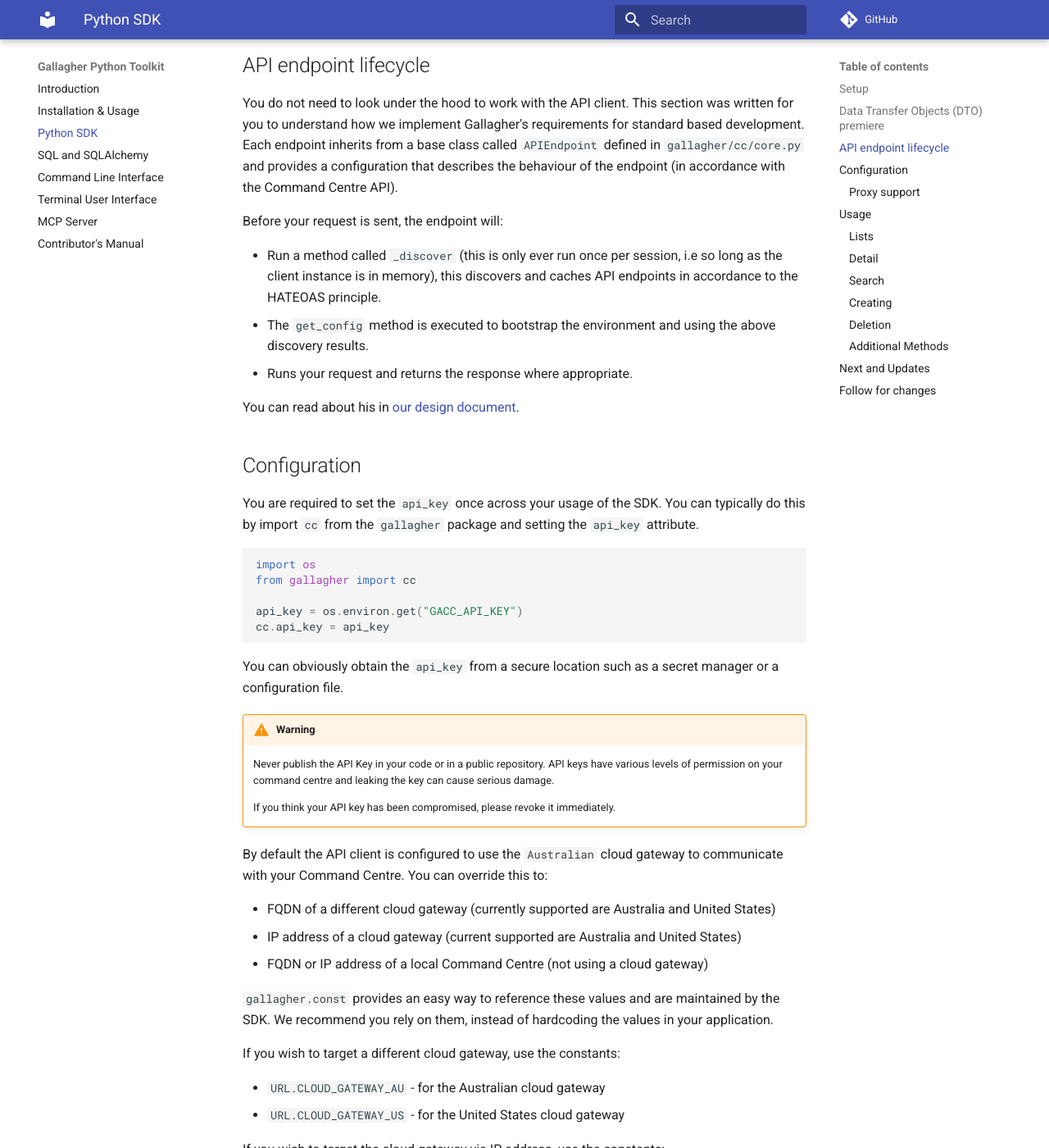
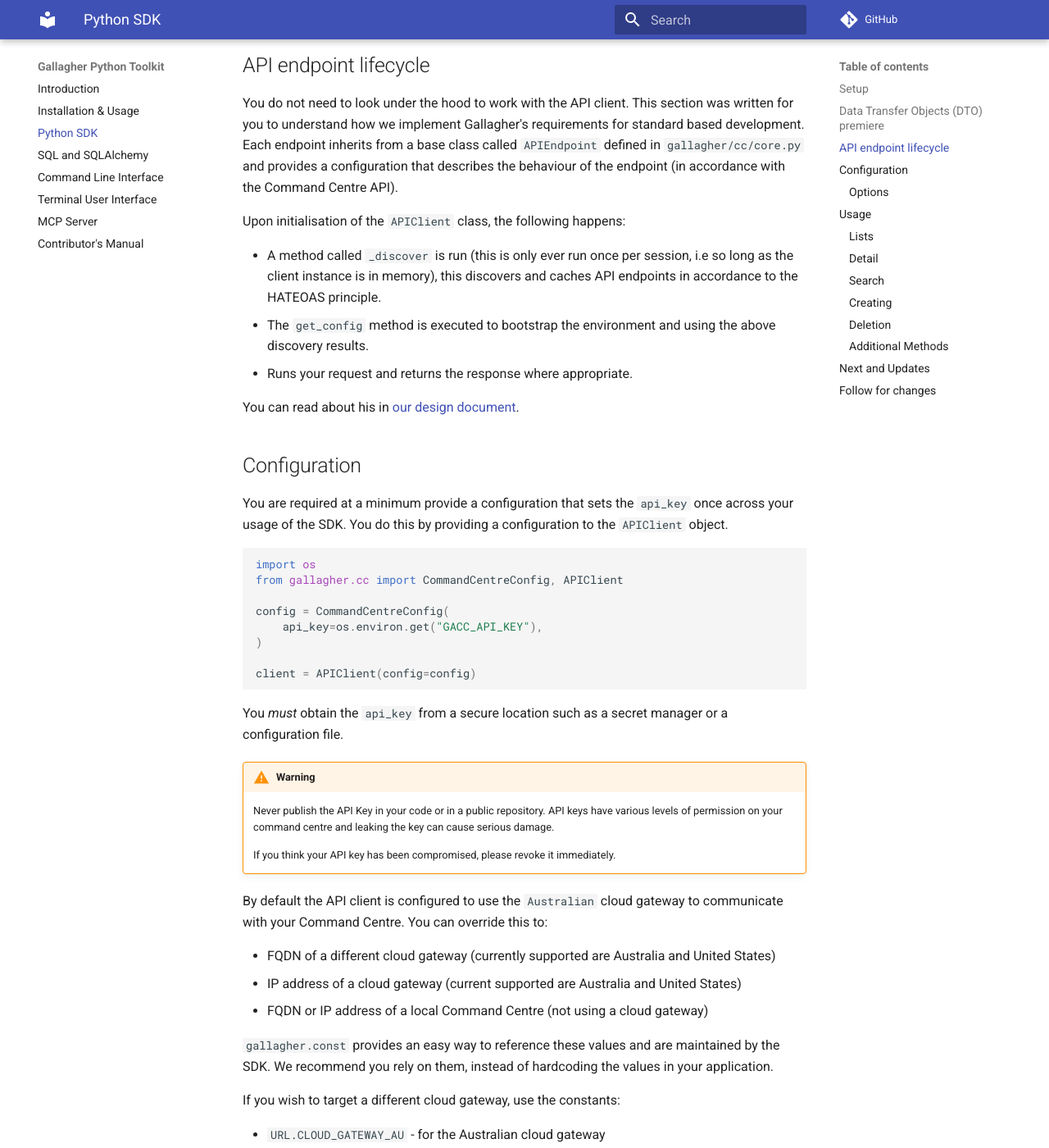
Before and after one commit to anomaly/gallagher, an MkDocs documentation site: the page built from docs/docs/python-sdk.md, in a window 1280 px wide and 1400 px high, scrolled down 1656 px. Shown: the whole window at 82% size. Built offline with MkDocs 1.6.1 and Material for MkDocs 9.7.7, drawn with Linux system fonts in a browser that asks for light colours; comment, search, counter and statistics services are not loaded; some of the changed text lies outside the part shown.

Commit message:
docs: starts refactor of docs post #96

````diff
--- a/docs/docs/python-sdk.md
+++ b/docs/docs/python-sdk.md
@@ -51,9 +51,9 @@
 
 You do not need to look under the hood to work with the API client. This section was written for you to understand how we implement Gallagher's requirements for standard based development. Each endpoint inherits from a base class called `APIEndpoint` defined in `gallagher/cc/core.py` and provides a configuration that describes the behaviour of the endpoint (in accordance with the Command Centre API).
 
-Before your request is sent, the endpoint will:
+Upon initialisation of the `APIClient` class, the following happens:
 
-- Run a method called `_discover` (this is only ever run once per session, i.e so long as the client instance is in memory), this discovers and caches API endpoints in accordance to the HATEOAS principle.
+- A method called `_discover` is run (this is only ever run once per session, i.e so long as the client instance is in memory), this discovers and caches API endpoints in accordance to the HATEOAS principle.
 - The `get_config` method is executed to bootstrap the environment and using the above discovery results.
 - Runs your request and returns the response where appropriate.
 
@@ -61,17 +61,20 @@
 
 ## Configuration
 
-You are required to set the `api_key` once across your usage of the SDK. You can typically do this by import `cc` from the `gallagher` package and setting the `api_key` attribute.
+You are required at a minimum provide a configuration that sets the `api_key` once across your usage of the SDK. You do this by providing a configuration to the `APIClient` object.
 
 ```python
 import os
-from gallagher import cc
+from gallagher.cc import CommandCentreConfig, APIClient
 
-api_key = os.environ.get("GACC_API_KEY")
-cc.api_key = api_key
+config = CommandCentreConfig(
+    api_key=os.environ.get("GACC_API_KEY"),
+)
+
+client = APIClient(config=config)
 ```
 
-You can obviously obtain the `api_key` from a secure location such as a secret manager or a configuration file.
+You _must_ obtain the `api_key` from a secure location such as a secret manager or a configuration file.
 
 !!! warning
 
@@ -104,26 +107,15 @@
     which are passed as an array to the `APIEndpoint` class. The SDK will automatically
     cycle through the addresses in case of a failure.
 
-You can override the address of the gateway in a similar the way to setting the `api_key`:
+### Options
 
-```python
-from gallagher import cc
-from gallagher.const import URL
-
-cc.api_base = URL.CLOUD_GATEWAY_US
-```
-
-In cases where you are targeting a local Command Centre, you can set the `api_base` to the FQDN or IP address of the Command Centre that's locally accessible on the network.
-
-### Proxy support
+- `api_key`
+- `file_tls_certificate` - path to a client TLS certificate
+- `file_tls_key` - path to a client TLS key
+- `api_base` - base URL of the Command Centre or cloud gateway
+- `proxy` - proxy URL to use for HTTP requests
 
 Thanks to `httpx` we have proxy support built in out of the box. By default the `proxy` is set to `None` indicating that one isn't in use. If you wish to use a proxy for your use case, then simply set the `proxy` attribute on the `cc` object like you would the `api_base` or `api_key`.
-
-```python
-from gallagher import cc
-
-cc.proxy = "http://username:password@proxy.example.com:8080"
-```
 
 For information on advanced configuration options [see the httpx documentation](https://www.python-httpx.org/advanced/proxies/). As always be very careful where you retrieve the proxy information from, and do not version control it.
 
@@ -139,22 +131,28 @@
 import asyncio
 
 # Import the client and models
-from gallagher import (
-    cc,
-)
-from gallagher.dto.summary import (
-    CardholderSummary,
-)
-from gallagher.cc.cardholders import (
-    Cardholder,
-)
+from gallagher.cc import CommandCentreConfig, APIClient
+from gallagher.dto.summary import CardholderSummary
+
+# Optionally provide a client certificate and key
+cert_path = os.path.join(os.getcwd(), "client.pem")
+key_path = os.path.join(os.getcwd(), "client.key")
 
 # Set the API key from the environment
 api_key = os.environ.get("GACC_API_KEY")
-cc.api_key = api_key
+
+# Make a configuration object
+config = CommandCentreConfig(
+    api_key=api_key,
+    file_tls_cert=cert_path,
+    file_tls_key=key_path,
+)
+
+# Initialise the client
+client = APIClient(config=config)
 
 # Async support gives us back a coroutine
-ch_coro = Cardholder.list()
+ch_coro = client.cardholders.list()
 
 # Run the coroutine to get the cardholder
 cardholders = asyncio.run(ch_coro)
````
Also changed, not shown: docs/docs/installation.md (+5 -5 lines).
